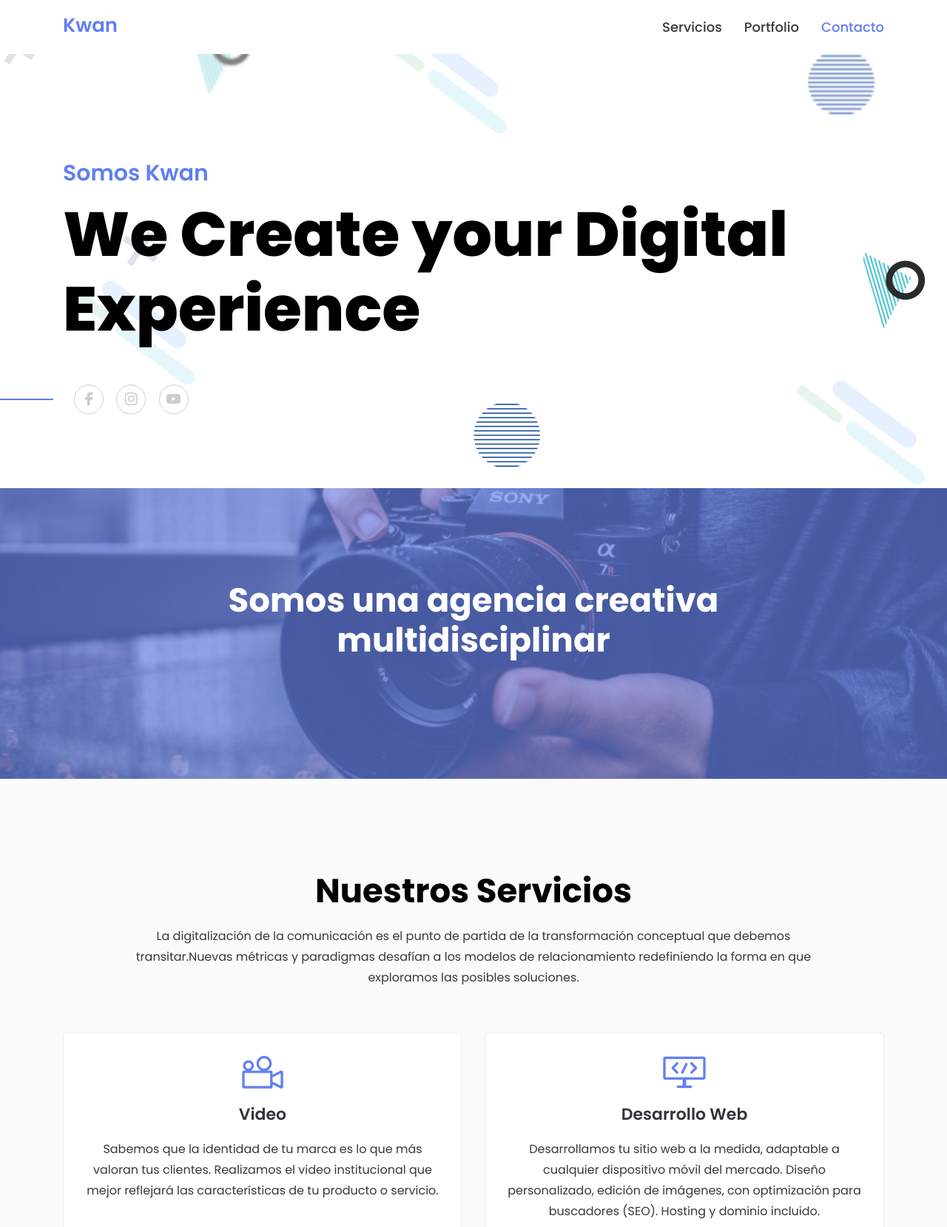
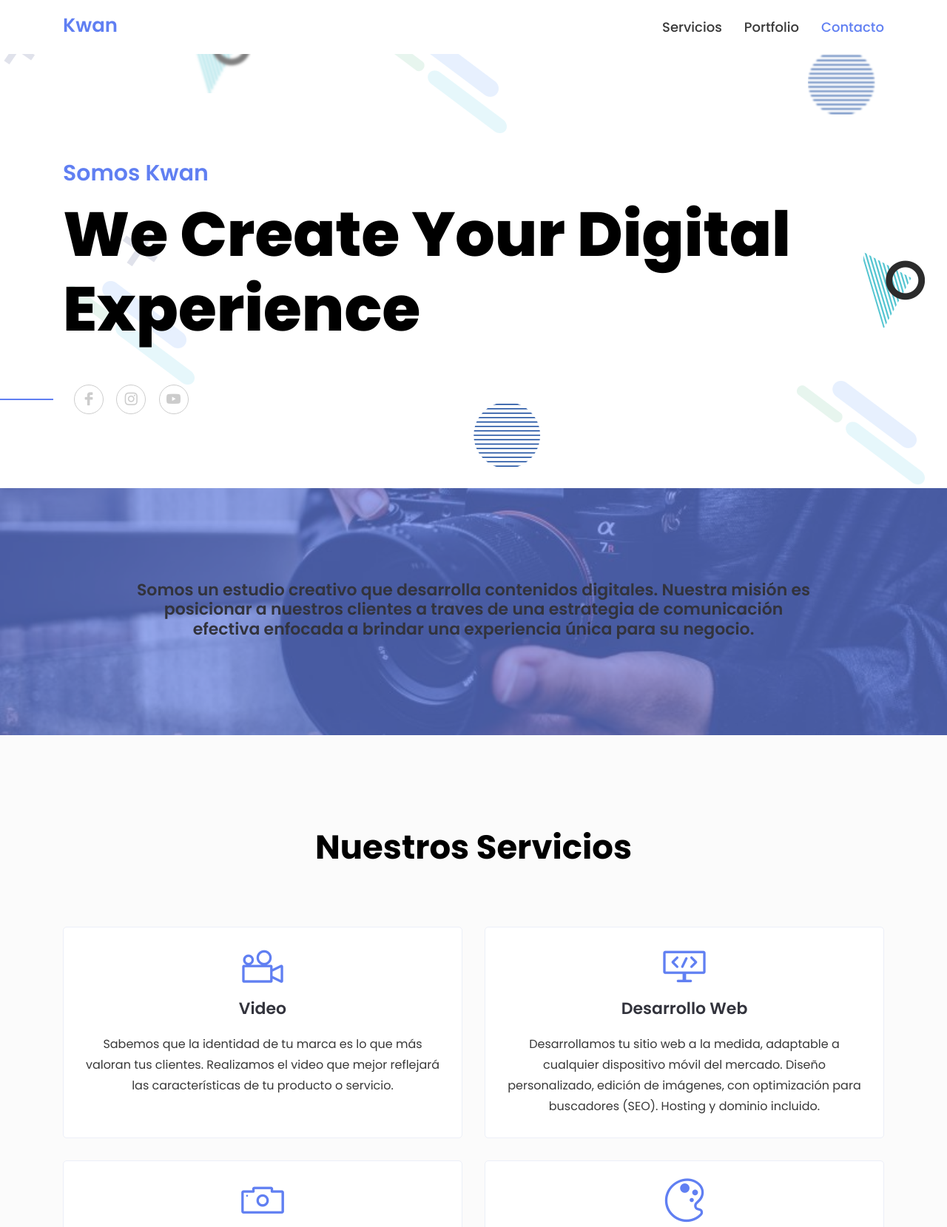
Before and after one commit to ivansch/kwan, a website: page src/public/index.html in a window 1280 px wide. Shown: the top 1659 px of the page at 74% size. Drawn offline with Linux system fonts and the light colour scheme; files whose address does not match are found by name.

Commit message:
Update index.html

```diff
--- a/src/public/index.html
+++ b/src/public/index.html
@@ -124,7 +124,7 @@
           <div class="col-xl-12 col-lg-8">
             <div class="header-content-right">
               <h4 class="sub-title">Somos Kwan</h4>
-              <h1 class="title">We Create your Digital Experience</h1>
+              <h1 class="title">We Create Your Digital Experience</h1>
               <!-- <a class="main-btn" href="#work">View my Work</a> -->
             </div> <!-- header content right -->
           </div>
@@ -161,7 +161,7 @@
       <div class="row justify-content-center">
         <div class="col-xl-10 col-lg-10">
           <div class="call-action-content text-center">
-            <h2 class="action-title">Somos una agencia creativa multidisciplinar</h2>
+            <h4 class="">Somos un estudio creativo que desarrolla contenidos digitales. Nuestra misión es posicionar a nuestros clientes a traves de una estrategia de comunicación efectiva enfocada a brindar una experiencia única para su negocio.</h4>
             <ul>
               <!-- <li><a class="main-btn custom" href="#contact">Contactanos</a></li> -->
             </ul>
@@ -178,8 +178,6 @@
         <div class="col-lg-10">
           <div class="section-title text-center pb-30">
             <h2 class="title">Nuestros Servicios</h2>
-            <p>La digitalización de la comunicación es el punto de partida de la transformación conceptual que debemos transitar.Nuevas métricas y paradigmas desafían a los modelos de relacionamiento redefiniendo la forma en que exploramos las
-              posibles soluciones.</p>
             <!-- <h2 class="title">Nuestros servicios</h2> -->
           </div> <!-- section title -->
         </div>
@@ -192,7 +190,7 @@
             </div>
             <div class="service-content">
               <h4 class="service-title"><a href="#">Video</a></h4>
-              <p>Sabemos que la identidad de tu marca es lo que más valoran tus clientes. Realizamos el video institucional que mejor reflejará las características de tu producto o servicio.</p>
+              <p>Sabemos que la identidad de tu marca es lo que más valoran tus clientes. Realizamos el video que mejor reflejará las características de tu producto o servicio.</p>
             </div>
           </div> <!-- single service -->
         </div>
@@ -384,7 +382,8 @@
               </div>
               <div class="contact-content">
                 <h6 class="contact-title">Ubicación</h6>
-                <p>Calle 8 entre 46 y 47 nro°668</p>
+                <p>Calle 7 entre 48 y 49 nro°840</p>
+                <p>La Plata, Buenos Aires</p>
               </div>
             </a>
           </div> <!-- contact box -->
```
